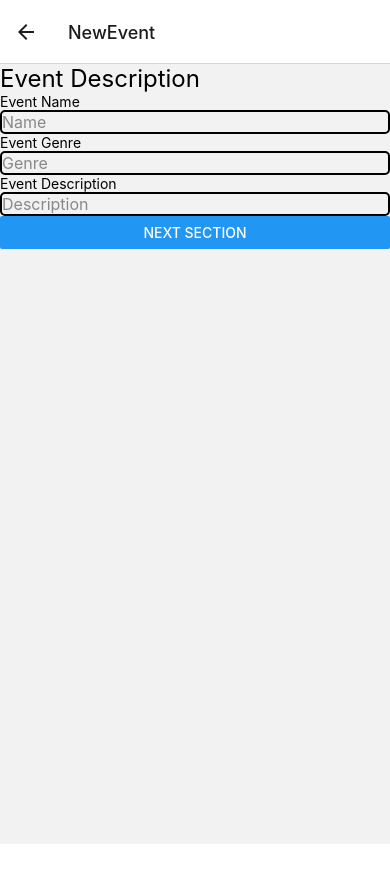
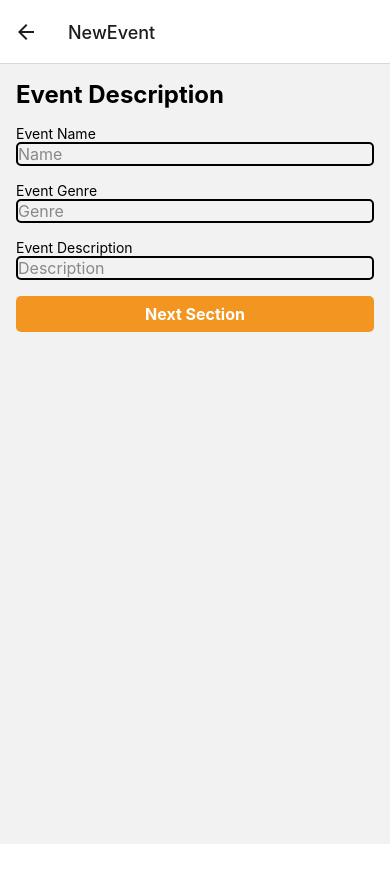
Before and after one commit to chris-coyne-pyyne/beatbridge-react-native, a React Native app: screen /NewEvent in a window 390 px wide. Shown: the top 882 px of the page. Before the commit the page ends 844 px from the top, so only its background shows below. Built offline with nearby package versions, Linux system fonts and the light colour scheme; what bridgefy-react-native would draw is missing.

Commit message:
added date picker, image picker to event form

```diff
--- a/App.tsx
+++ b/App.tsx
@@ -289,10 +289,7 @@ function App(): React.JSX.Element {
     <QueryClientProvider client={queryClient}>
       <AppProvider>
         <NavigationContainer>
-          <Stack.Navigator
-            screenOptions={{
-              cardStyle: {padding: 16, borderWidth: 12, borderColor: 'red'},
-            }}>
+          <Stack.Navigator>
             <Stack.Screen name="Home" component={HomeScreen} />
             <Stack.Screen name="Signup" component={SignupScreen} />
             <Stack.Screen name="Login" component={LoginScreen} />
--- a/components/Button.tsx
+++ b/components/Button.tsx
@@ -47,7 +47,7 @@ const styles = StyleSheet.create({
 
 type ButtonProps = {
   title: string;
-  callback: () => void;
+  onPress: () => void;
   theme?: 'primary' | 'danger';
   filled?: boolean;
   size?: 'sm' | 'md' | 'lg';
@@ -56,7 +56,7 @@ type ButtonProps = {
 
 export const Button = ({
   title,
-  callback,
+  onPress,
   filled,
   size = 'md',
   disabled,
@@ -68,11 +68,11 @@ export const Button = ({
 
   return (
     <TouchableOpacity
-      onPress={callback}
+      onPress={onPress}
       style={[
         styles.button,
         styles[size],
-        {backgroundColor, borderColor, borderWidth: filled ? 0 : 1},
+        {backgroundColor, borderColor, borderWidth: filled ? 0 : 2},
         disabled && styles.disabled,
       ]}
       activeOpacity={0.8}
--- a/components/Container.tsx
+++ b/components/Container.tsx
@@ -14,5 +14,5 @@ const styles = StyleSheet.create({
 
 export const BBContainer = ({children}: ContainerProps) => {
   const {height: screenHeight} = useWindowDimensions();
-  return <View styles={{height: screenHeight}}>{children}</View>;
+  return <View style={{height: screenHeight, padding: 16}}>{children}</View>;
 };
--- a/components/Text.tsx
+++ b/components/Text.tsx
@@ -1,19 +1,31 @@
-import {Text, StyleSheet} from 'react-native';
+import {Text as RNText, StyleSheet} from 'react-native';
 
 type TextProps = {
-  title: string;
-  size: string;
+  size?: 'small' | 'medium' | 'large' | 'xlarge';
+  weight?: string;
+  children: any;
 };
 
-export const TextStyles = StyleSheet.create({
+export const TextSizeStyles = StyleSheet.create({
   small: {fontSize: 12},
   medium: {fontSize: 16},
   large: {fontSize: 20, color: 'black'},
   xlarge: {fontSize: 24, color: 'black'},
+});
+
+export const TextWeightStyles = StyleSheet.create({
   normal: {fontWeight: 'normal'},
   bold: {fontWeight: 'bold'},
 });
 
-export const BBText = ({title}: TextProps) => {
-  return <Text>{title}</Text>;
+export const Text = ({
+  children,
+  size = 'medium',
+  weight = 'normal',
+}: TextProps) => {
+  return (
+    <RNText style={[TextSizeStyles[size], TextWeightStyles[weight]]}>
+      {children}
+    </RNText>
+  );
 };
--- a/package.json
+++ b/package.json
@@ -11,6 +11,7 @@
   },
   "dependencies": {
     "@react-native-async-storage/async-storage": "^1.23.1",
+    "@react-native-community/datetimepicker": "^8.0.0",
     "@react-navigation/bottom-tabs": "^6.5.20",
     "@react-navigation/native": "^6.1.17",
     "@react-navigation/native-stack": "^6.9.26",
@@ -18,6 +19,8 @@
     "bridgefy-react-native": "^1.1.2",
     "react": "18.2.0",
     "react-native": "0.73.6",
+    "react-native-image-picker": "^7.1.2",
+    "react-native-modal-datetime-picker": "^17.1.0",
     "react-native-permissions": "^4.1.5",
     "react-native-safe-area-context": "^4.10.1",
     "react-native-screens": "^3.31.1",
--- a/screens/Home/NoEvents.tsx
+++ b/screens/Home/NoEvents.tsx
@@ -67,6 +67,7 @@ export function NoEvents({navigation}) {
         placeholder={'searchEvents'}
         value={text}
         onChangeText={setText}
+        label={'Event'}
       />
       <ScrollView style={{borderWidth: 2, borderColor: 'red'}}>
         {testEvents.map(event => {
@@ -83,7 +84,7 @@ export function NoEvents({navigation}) {
       </ScrollView>
       <BBButton
         title={'New Event'}
-        callback={() => navigation.navigate('NewEvent')}
+        onPress={() => navigation.navigate('NewEvent')}
       />
     </View>
   );
--- a/screens/NewEvent/NewEventScreen.tsx
+++ b/screens/NewEvent/NewEventScreen.tsx
@@ -1,8 +1,39 @@
 import {useContext, useState} from 'react';
-import {Text, View, Button, ScrollView, StyleSheet} from 'react-native';
+import {View, ScrollView, StyleSheet, Image} from 'react-native';
+import {Button} from '../../components/Button';
 import {AppContext} from '../../stores/store';
 import {TextInput as BBTextInput} from '../../components/TextInput';
-import {TextStyles} from '../../components/Text';
+import {Text, TextStyles} from '../../components/Text';
+import {launchCamera, launchImageLibrary} from 'react-native-image-picker';
+import DateTimePickerModal from 'react-native-modal-datetime-picker';
+import {BBContainer} from '../../components/Container';
+
+const styles = StyleSheet.create({
+  title: {
+    fontSize: 24,
+    fontWeight: 'bold',
+    marginBottom: 20,
+  },
+  input: {
+    height: 40,
+    marginBottom: 12,
+    borderWidth: 1,
+    padding: 10,
+  },
+  textArea: {
+    height: 100,
+    padding: 10,
+    borderWidth: 1,
+    marginBottom: 12,
+  },
+  container: {
+    flex: 1,
+    flexDirection: 'column',
+    justifyContent: 'flex-start',
+    alignItems: 'stretch',
+    gap: 16,
+  },
+});
 
 export const NewEventScreen = ({navigation}) => {
   const [step, setStep] = useState(0);
@@ -10,6 +41,42 @@ export const NewEventScreen = ({navigation}) => {
   const [genre, setGenre] = useState('');
   const [description, setDescription] = useState('');
   const context = useContext(AppContext);
+  const [imageSource, setImageSource] = useState(null);
+  const [isStartDatePickerVisible, setIsStartDatePickerVisible] =
+    useState(false);
+  const [isEndDatePickerVisible, setIsEndDatePickerVisible] = useState(false);
+
+  const showEndDatePicker = () => {
+    setIsEndDatePickerVisible(true);
+  };
+  const hideEndDatePicker = () => {
+    setIsEndDatePickerVisible(false);
+  };
+
+  const hideStartDatePicker = () => {
+    setIsStartDatePickerVisible(false);
+  };
+
+  const showStartDatePicker = () => {
+    setIsStartDatePickerVisible(true);
+  };
+
+  const handleEndConfirm = date => {
+    console.warn('A date has been picked: ', date);
+    hideEndDatePicker();
+  };
+
+  const handleStartConfirm = date => {
+    console.warn('A date has been picked: ', date);
+    hideStartDatePicker();
+  };
+
+  const selectImage = async () => {
+    const result = await launchImageLibrary();
+
+    console.log('result ', result);
+    setImageSource(result);
+  };
 
   const handleCreate = () => {
     // create new event with data - save to API, and also save locally afterwards
@@ -27,10 +94,15 @@ export const NewEventScreen = ({navigation}) => {
     }
   };
 
+  console.log('step ', step);
   if (step === 0) {
     return (
+      <BBContainer>
+        <View style={styles.container}>
           <ScrollView contentContainerStyle={styles.container}>
-        <Text style={[TextStyles.xlarge]}>Event Description</Text>
+            <Text size="xlarge" weight="bold">
+              Event Description
+            </Text>
 
             <BBTextInput
               placeholder="Name"
@@ -53,30 +125,65 @@ export const NewEventScreen = ({navigation}) => {
               label={'Event Description'}
             />
 
-        <Button title="Next Section" onPress={handleCreate} />
+            <Button title="Next Section" onPress={() => setStep(1)} filled />
           </ScrollView>
+        </View>
+      </BBContainer>
+    );
+  }
+
+  if (step === 1) {
+    return (
+      <BBContainer>
+        <ScrollView contentContainerStyle={styles.container}>
+          <Text size="large" weight="bold">
+            Event Thumbnail
+          </Text>
+          <View>
+            <Button title="Select Image" onPress={selectImage} />
+            {imageSource && (
+              <Image
+                source={{
+                  uri: imageSource.assets[0].uri,
+                }}
+                style={{width: 200, height: 200}}
+              />
+            )}
+          </View>
+          <Button title="Next Section" onPress={() => setStep(2)} filled />
+        </ScrollView>
+      </BBContainer>
+    );
+  }
+
+  if (step === 2) {
+    return (
+      <BBContainer>
+        <ScrollView contentContainerStyle={styles.container}>
+          <Text size="large" weight="bold">
+            Event Itinerary
+          </Text>
+          <Button
+            title="Show Start Date Picker"
+            onPress={showStartDatePicker}
+          />
+          <Button title="Show End Date Picker" onPress={showEndDatePicker} />
+          <DateTimePickerModal
+            isVisible={isStartDatePickerVisible}
+            mode="date"
+            onConfirm={handleStartConfirm}
+            onCancel={hideStartDatePicker}
+          />
+          <DateTimePickerModal
+            isVisible={isEndDatePickerVisible}
+            mode="date"
+            onConfirm={handleEndConfirm}
+            onCancel={hideEndDatePicker}
+          />
+        </ScrollView>
+      </BBContainer>
     );
   }
 
   return <Text>Step not found</Text>;
 };
-
-const styles = StyleSheet.create({
-  title: {
-    fontSize: 24,
-    fontWeight: 'bold',
-    marginBottom: 20,
-  },
-  input: {
-    height: 40,
-    marginBottom: 12,
-    borderWidth: 1,
-    padding: 10,
-  },
-  textArea: {
-    height: 100,
-    padding: 10,
-    borderWidth: 1,
-    marginBottom: 12,
-  },
-});
--- /dev/null
+++ b/screens/NewEvent/Section2.tsx
@@ -0,0 +1,4 @@
+import {View} from 'react-native';
+export const Section2 = () => {
+  return <View></View>;
+};
```
Also changed, not shown: screens/NewEvent/Section0.tsx (+9 -1 lines), 1 other file (tests, documents, lock files or other folders). Lines whose indentation alone changed are shown as unchanged.
